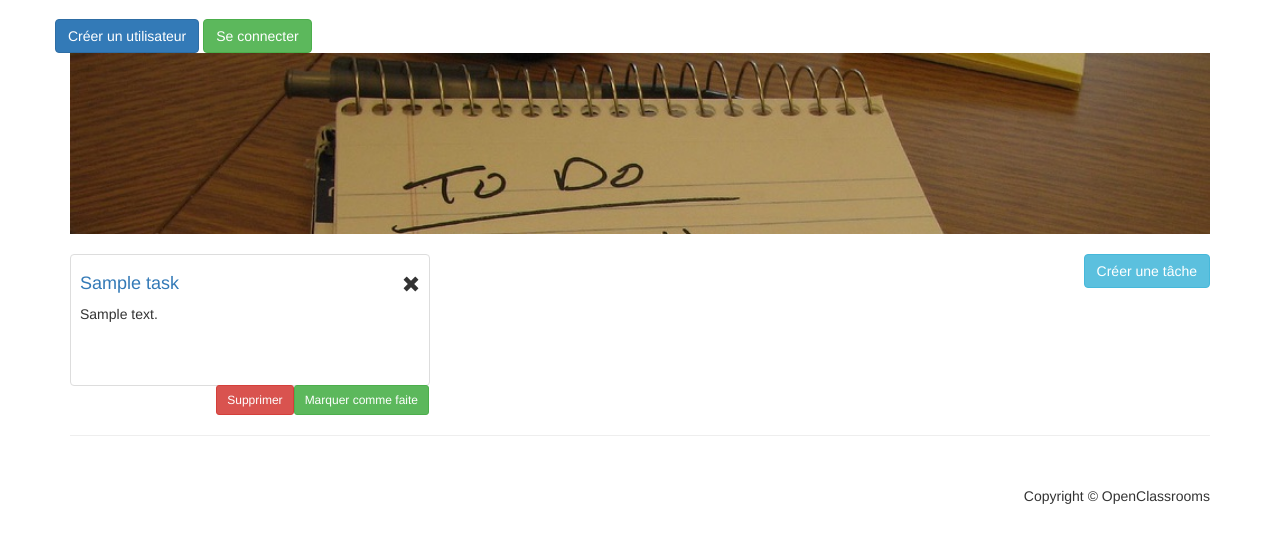
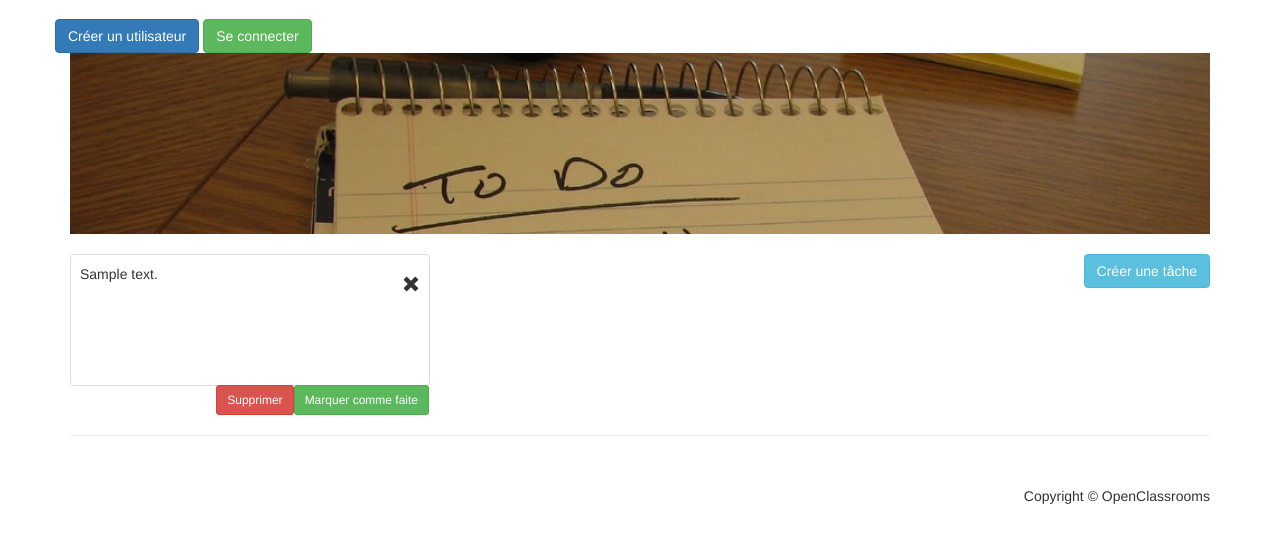
Before and after one commit to Zveltana/TodoList, a Symfony app: template templates/task/list.html.twig in a window 1280 px wide. Shown: the part 51-584 px from the top of the page. Run offline with Twig, Linux system fonts and the light colour scheme; the template is opened without the code that fills it: most values are stand-ins (such as "Sample title", 1, 10 or a date in 2020); some libraries are stand-ins or nearby versions.

Commit message:
Modifying authorizations to edit a task

```diff
--- a/templates/task/list.html.twig
+++ b/templates/task/list.html.twig
@@ -12,7 +12,7 @@
                     <h4 class="pull-right">
                         {% if task.isDone %}<span class="glyphicon glyphicon-ok"></span>{% else %}<span class="glyphicon glyphicon-remove"></span>{% endif %}
                     </h4>
-                    <h4><a href="{{ path('task_edit', {'id' : task.id }) }}">{{ task.title }}</a></h4>
+                    {% if task.author == app.user %}<h4><a href="{{ path('task_edit', {'id' : task.id }) }}">{{ task.title }}</a></h4>{% endif %}
                     <p>{{ task.content }}</p>
                 </div>
                 <div>
```
